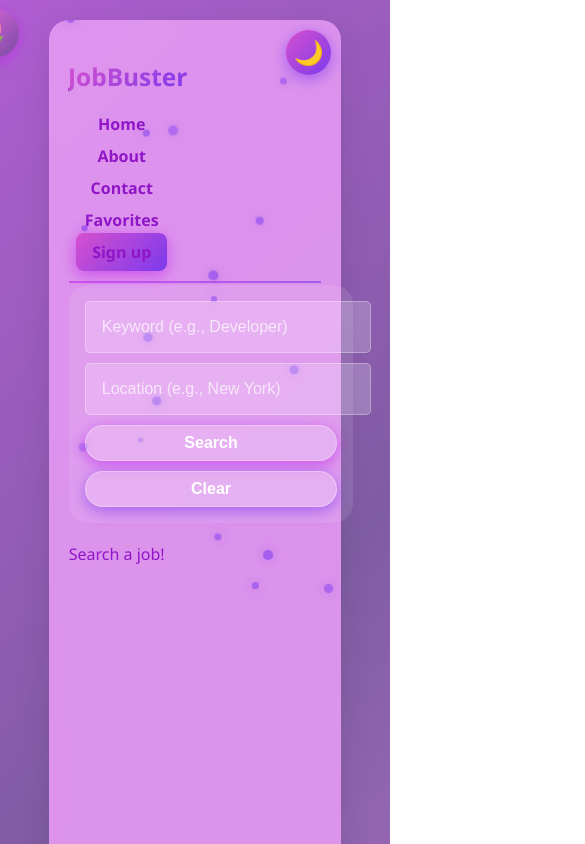
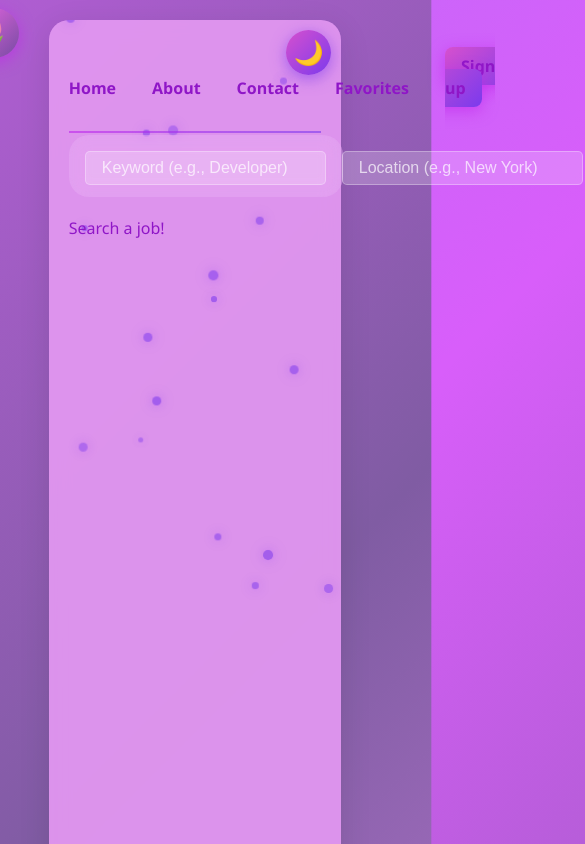
Before and after one commit to YarScar/JobBuster_final, a React (Vite) app: page / in a window 390 px wide. Shown: the top 844 px of the page, 585 px wide, since content can reach past the window. Built offline with nearby package versions, Linux system fonts and the light colour scheme.

Commit message:
nevermind

```diff
--- a/src/styles/ChatBot.css
+++ b/src/styles/ChatBot.css
@@ -42,7 +42,7 @@
   background: var(--card-bg);
   border-radius: 16px;
   box-shadow: 0 10px 40px rgba(0, 0, 0, 0.3);
-  width: 95%; /* Adjust width for smaller screens */
+  width: 95%; /* Increased width */
   max-width: 700px; /* Increased max width */
   height: 85vh; /* Increased height */
   max-height: 85vh; /* Ensure it doesn't exceed viewport height */
@@ -261,22 +261,3 @@
   color: #ff6b6b;
   font-size: 14px;
 }
-
-@media (max-width: 768px) {
-  .job-assistant-panel {
-    width: 100%; /* Full width on smaller screens */
-    height: 90vh; /* Adjust height */
-  }
-
-  .assistant-messages {
-    max-height: 50vh; /* Reduce message area height */
-  }
-
-  .input-group input {
-    font-size: 14px; /* Adjust input font size */
-  }
-
-  .send-btn {
-    font-size: 14px; /* Adjust button font size */
-  }
-}
--- a/src/styles/JobCard.css
+++ b/src/styles/JobCard.css
@@ -18,7 +18,6 @@
   border-radius: 12px;
   box-shadow: 0 4px 15px rgba(0, 0, 0, 0.2);
   transition: all 0.3s ease;
-  flex-wrap: wrap; /* Allow wrapping for smaller screens */
   cursor: pointer;
   position: relative;
   overflow: hidden;
@@ -51,7 +50,6 @@
   display: flex;
   align-items: center;
   gap: 15px;
-  flex: 1; /* Allow job info to take up available space */
   cursor: pointer;
   position: relative;
   z-index: 1;
@@ -194,15 +192,3 @@
 .info-card p {
   color: var(--text-secondary);
 }
-
-@media (max-width: 768px) {
-  .job-card {
-    flex-direction: column; /* Stack content vertically */
-    align-items: flex-start;
-  }
-
-  .job-actions {
-    width: 100%; /* Make actions full-width */
-    justify-content: space-between;
-  }
-}
--- a/src/styles/Navbar.css
+++ b/src/styles/Navbar.css
@@ -6,7 +6,6 @@
   padding: 20px 0;
   border-bottom: 2px solid transparent;
   background: linear-gradient(90deg, var(--glow-blue), var(--glow-purple)) bottom / 100% 2px no-repeat;
-  flex-wrap: wrap; /* Allow wrapping for smaller screens */
 }
 
 .logo {
@@ -173,7 +172,7 @@
   font-weight: 600;
   padding: 8px 16px;
   border-radius: 8px;
-  transition: all 0.4s ease;
+  transition: all 0.4s cubic-bezier(0.4, 0, 0.2, 1);
   position: relative;
 }
 
@@ -219,20 +218,3 @@ body.dark-mode .nav-links a,
 body.dark-mode .logo {
   color: #e6eef8;
 }
-
-@media (max-width: 768px) {
-  .navbar {
-    flex-direction: column; /* Stack items vertically on smaller screens */
-    align-items: flex-start;
-  }
-
-  .nav-links {
-    flex-direction: column; /* Stack links vertically */
-    gap: 10px;
-  }
-
-  .nav-links a {
-    width: 100%; /* Make links full-width */
-    text-align: center;
-  }
-}
--- a/src/styles/SearchBar.css
+++ b/src/styles/SearchBar.css
@@ -3,15 +3,18 @@
     flex-direction: column;
     align-items: center;
     padding: 2rem;
+    background: linear-gradient(135deg, #667eea 0%, #764ba2 100%);
 }
 
 .search-bar {
     display: flex;
     gap: 1rem;
-    width: 100%;
+    width: 96%;
+    height: 30px;
     max-width: 900px;
     padding: 1rem;
     background: rgba(255, 255, 255, 0.1);
+    backdrop-filter: blur(10px);
     border-radius: 20px;
 }
 
@@ -63,18 +66,3 @@
     margin-top: 1rem;
     text-align: center;
 }
-
-@media (max-width: 768px) {
-    .search-bar {
-        flex-direction: column; /* Stack inputs and buttons vertically */
-        gap: 10px;
-    }
-
-    .search-bar input {
-        width: 100%; /* Full width inputs */
-    }
-
-    .search-bar button {
-        width: 100%; /* Full width button */
-    }
-}
--- a/src/styles/SignUp.css
+++ b/src/styles/SignUp.css
@@ -47,8 +47,8 @@
 }
 
 .form-group input {
-  width: 100%; /* Make inputs full-width */
-  padding: 10px; /* Reduced padding */
+  width: 80%; /* Smaller width */
+  padding: 8px; /* Reduced padding */
   border: 2px solid var(--border-color);
   border-radius: 20px; /* Rounded corners */
   background: var(--input-bg);
@@ -107,17 +107,3 @@
   transform: translateY(-3px);
   box-shadow: 0 6px 25px var(--glow-purple), 0 0 40px var(--glow-blue);
 }
-
-@media (max-width: 768px) {
-  .sign-up-container {
-    padding: 15px; /* Reduce padding for smaller screens */
-  }
-
-  .form-group input {
-    font-size: 14px; /* Adjust font size for smaller screens */
-  }
-
-  .sign-up-button {
-    font-size: 14px; /* Adjust button font size */
-  }
-}
```
